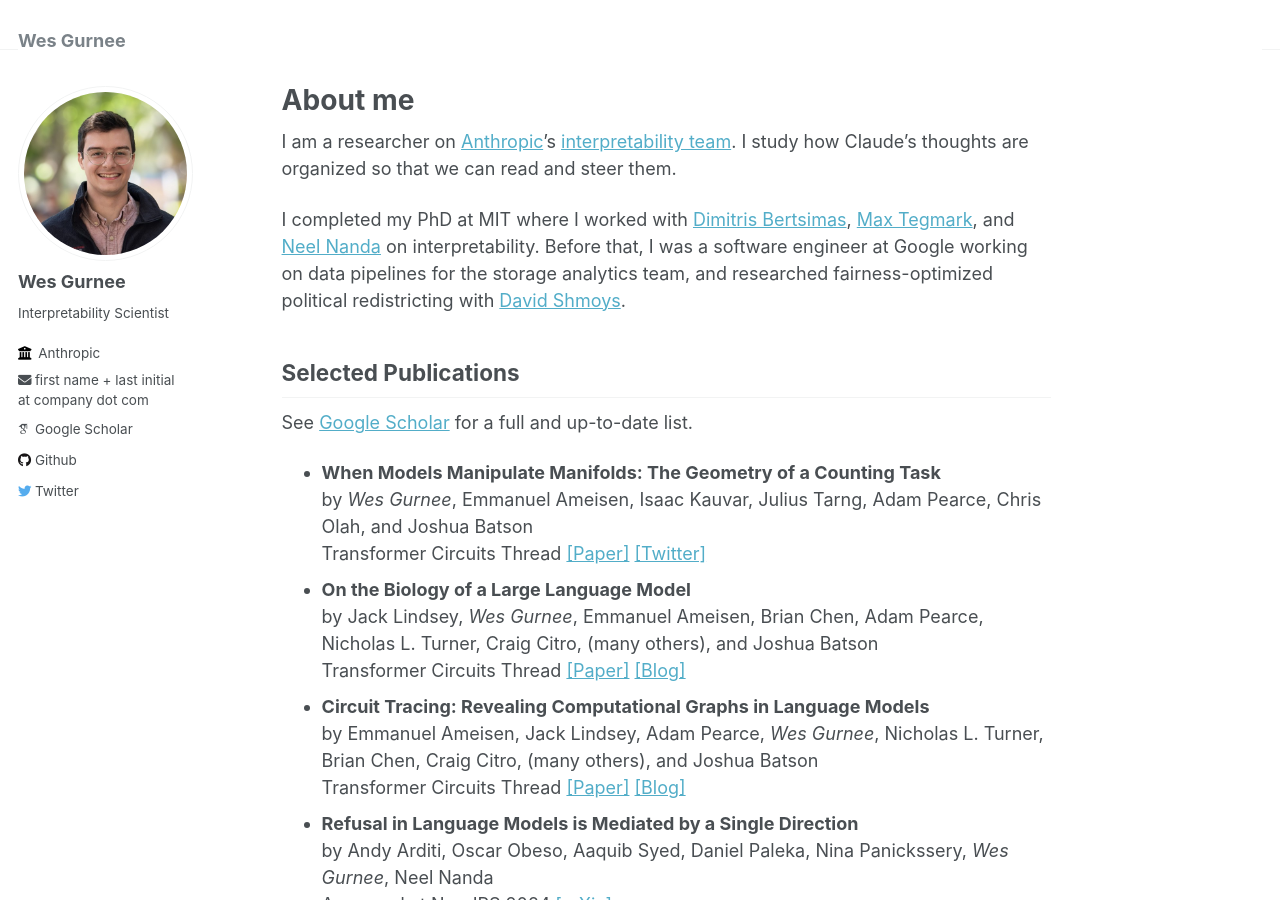
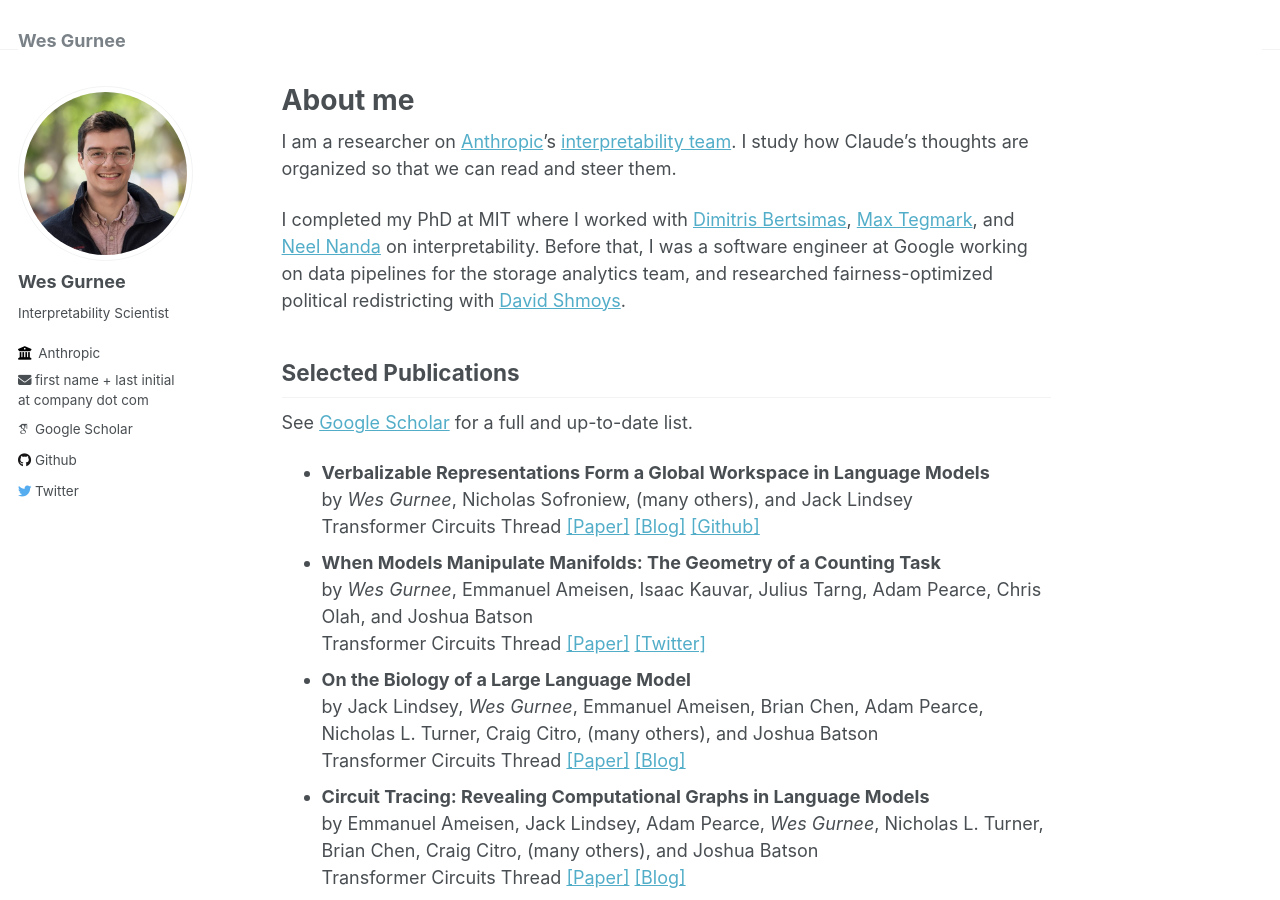
Before and after one commit to wesg52/wesg52.github.io, a Jekyll site: the page built from _pages/about.md, in a window 1280 px wide and 900 px high. Built offline with Jekyll 4.4.1, drawn with Linux system fonts in a browser that asks for light colours; some web fonts are replaced.

Commit message:
Add global workspace paper to selected publications
Co-Authored-By: Claude Fable 5 <noreply@anthropic.com>
Claude-Session: https://claude.ai/code/session_01VTWEET5hUBwd4PhRHgMSaC

```diff
--- a/_pages/about.md
+++ b/_pages/about.md
@@ -16,6 +16,7 @@ I completed my PhD at MIT where I worked with [Dimitris Bertsimas](https://www.d
 ## Selected Publications
 See [Google Scholar](https://scholar.google.com/citations?hl=en&user=5sxXSfwAAAAJ&view_op=list_works) for a full and up-to-date list.
 
+* **Verbalizable Representations Form a Global Workspace in Language Models** <br>by *Wes Gurnee*, Nicholas Sofroniew, (many others), and Jack Lindsey <br>Transformer Circuits Thread [[Paper]](https://transformer-circuits.pub/2026/workspace/index.html) [[Blog]](https://www.anthropic.com/research/global-workspace) [[Github]](https://github.com/anthropics/jacobian-lens)
 * **When Models Manipulate Manifolds: The Geometry of a Counting Task** <br>by *Wes Gurnee*, Emmanuel Ameisen, Isaac Kauvar, Julius Tarng, Adam Pearce, Chris Olah, and Joshua Batson <br>Transformer Circuits Thread [[Paper]](https://transformer-circuits.pub/2025/linebreaks/index.html) [[Twitter]](https://x.com/wesg52/status/1980680563582538099)
 * **On the Biology of a Large Language Model** <br>by Jack Lindsey, *Wes Gurnee*, Emmanuel Ameisen, Brian Chen, Adam Pearce, Nicholas L. Turner, Craig Citro, (many others), and Joshua Batson <br>Transformer Circuits Thread [[Paper]](https://transformer-circuits.pub/2025/attribution-graphs/biology.html) [[Blog]](https://www.anthropic.com/research/tracing-thoughts-language-model)
 * **Circuit Tracing: Revealing Computational Graphs in Language Models** <br>by Emmanuel Ameisen, Jack Lindsey, Adam Pearce, *Wes Gurnee*, Nicholas L. Turner, Brian Chen, Craig Citro, (many others), and Joshua Batson <br>Transformer Circuits Thread [[Paper]](https://transformer-circuits.pub/2025/attribution-graphs/methods.html) [[Blog]](https://www.anthropic.com/research/tracing-thoughts-language-model)
```
